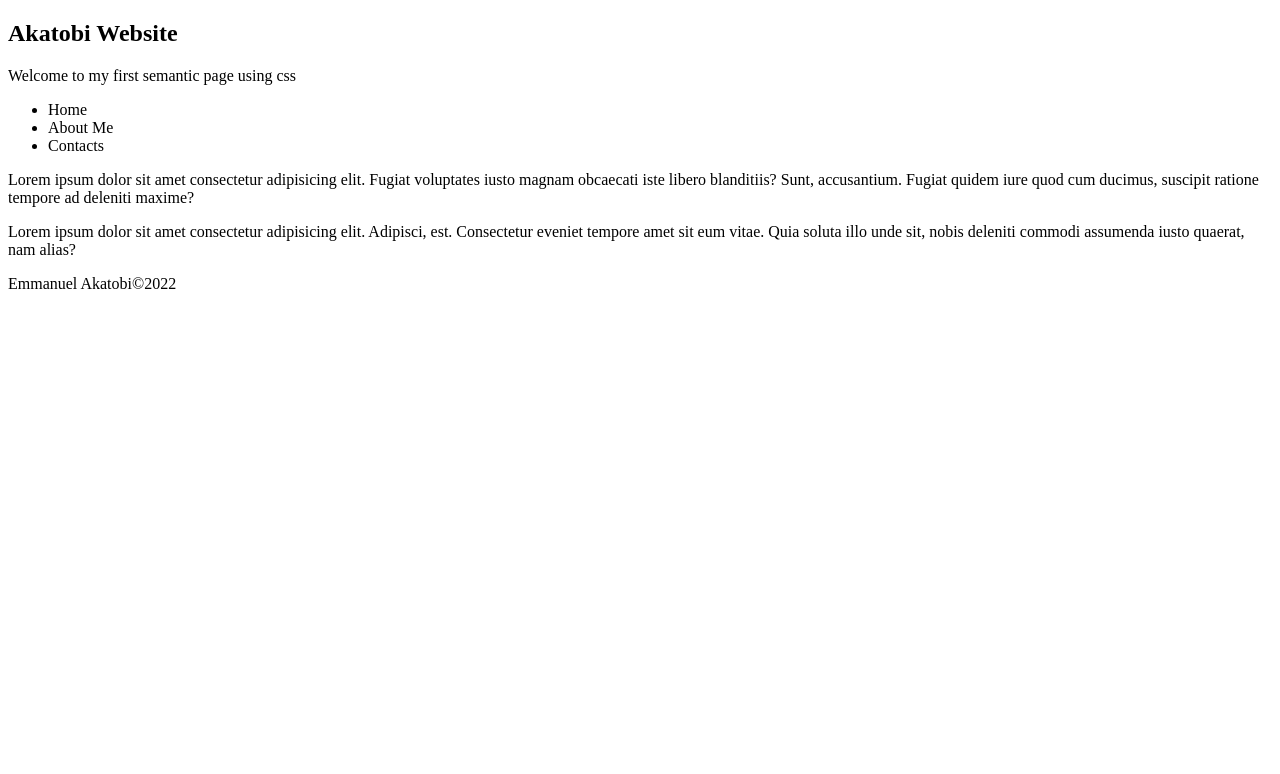
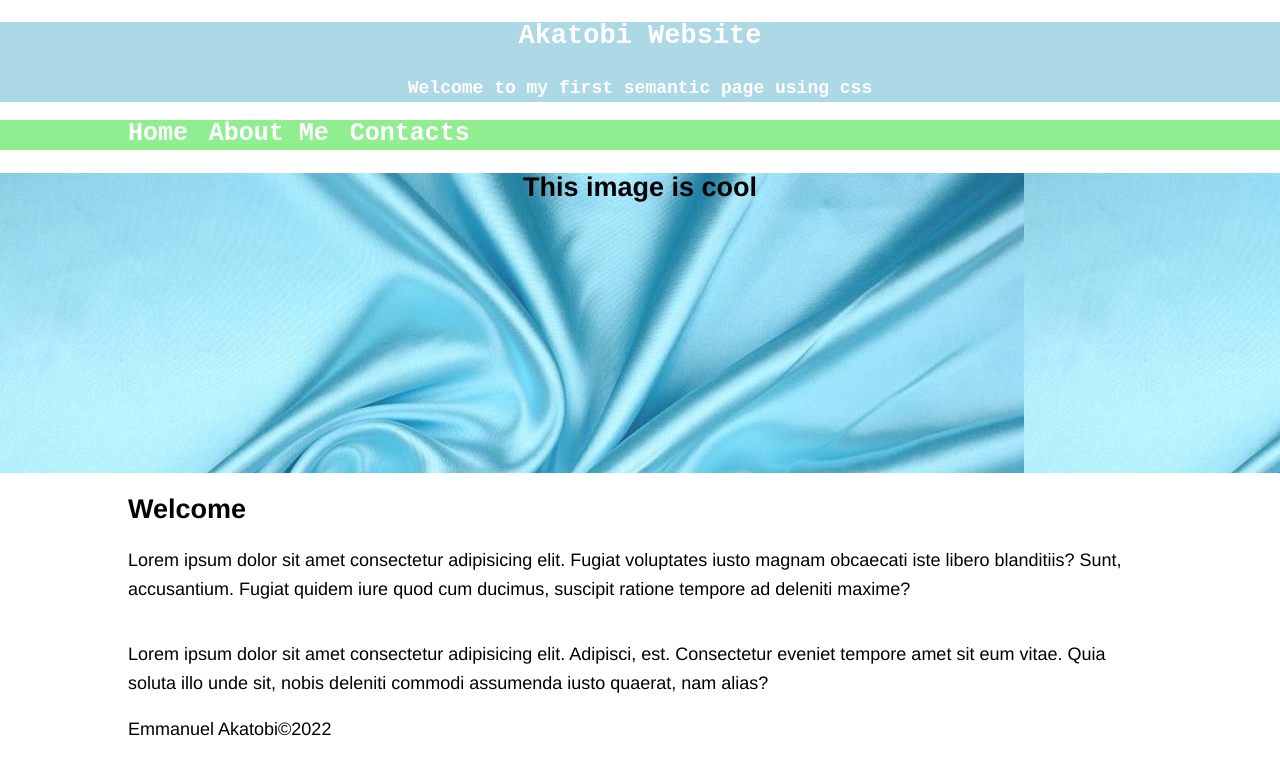
Before and after one commit to Akatobi7/briefwebsite, a plain HTML site: page index.html in a window 1280 px wide. Drawn offline with Linux system fonts and the light colour scheme.

Commit message:
left off

```diff
--- a/index.html
+++ b/index.html
@@ -23,8 +23,14 @@
            </ul>
         </div>
     </nav>
+    <section id = "intro">
+        <div id="container">
+            <h2>This image is cool</h2>
+        </div>
+    </section>
     <section id = "firstsection">
         <div id="container">
+            <h2>Welcome</h2>
             <p>Lorem ipsum dolor sit amet consectetur adipisicing elit.
                 Fugiat voluptates iusto magnam obcaecati iste libero blanditiis?
                  Sunt, accusantium. Fugiat quidem iure quod cum ducimus, suscipit ratione tempore ad deleniti maxime?</p>
--- a/style.css
+++ b/style.css
@@ -0,0 +1,71 @@
+body{
+    font-family: 'Franklin Gothic Medium', 'Arial Narrow', Arial, sans-serif;
+    font-size: 18px;
+    line-height: 1.6em;
+    margin:0;
+}
+
+
+
+#container{
+    margin: auto;
+    margin-top: 0px;
+    width: 80%;
+}
+
+
+
+#header {
+    background-color: lightblue;
+
+}
+#header h2{
+    text-align: center;
+    color: white;
+    font-family: 'Courier New', Courier, monospace;
+}
+#header p{
+    text-align: center;
+    color: white;
+    font-family: 'Courier New', Courier, monospace;
+    font-weight: bold;
+}
+
+
+#navigation {
+    background-color: lightgreen;
+
+}
+#navigation ul {
+    padding: 0;
+    list-style: none;
+    font-family: 'Courier New', Courier, monospace;
+}
+
+#navigation li {
+   display: inline;
+   font-size: 25px;
+   padding-right: 10px;
+   font-weight: bold;
+   color: white;
+}
+
+#intro {
+    background-image: url("background.jpeg");
+    height: 300px;
+}
+#intro h2{
+    text-align: center;
+}
+
+
+
+#firstsection{
+    float:left;
+    border : 100px lightgreen;
+}
+
+
+#firstaside{
+    float: right;
+}
```
Also changed, not shown: background.jpeg (added), 1 other file.
